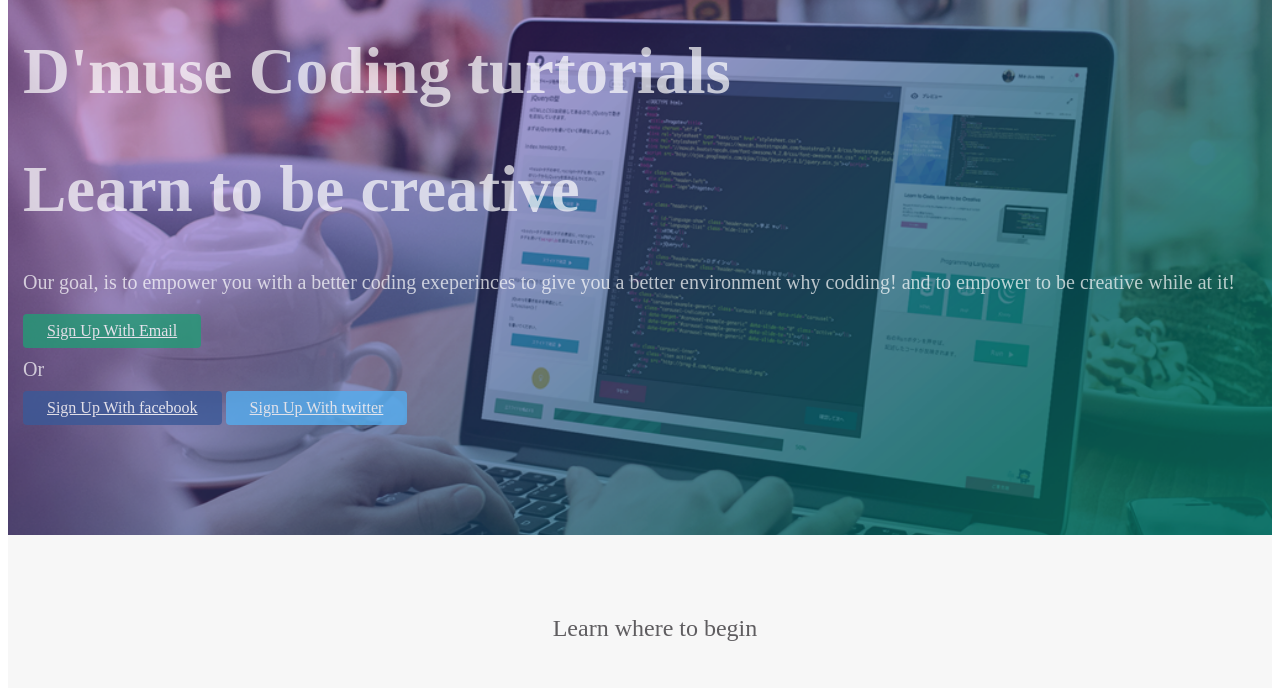
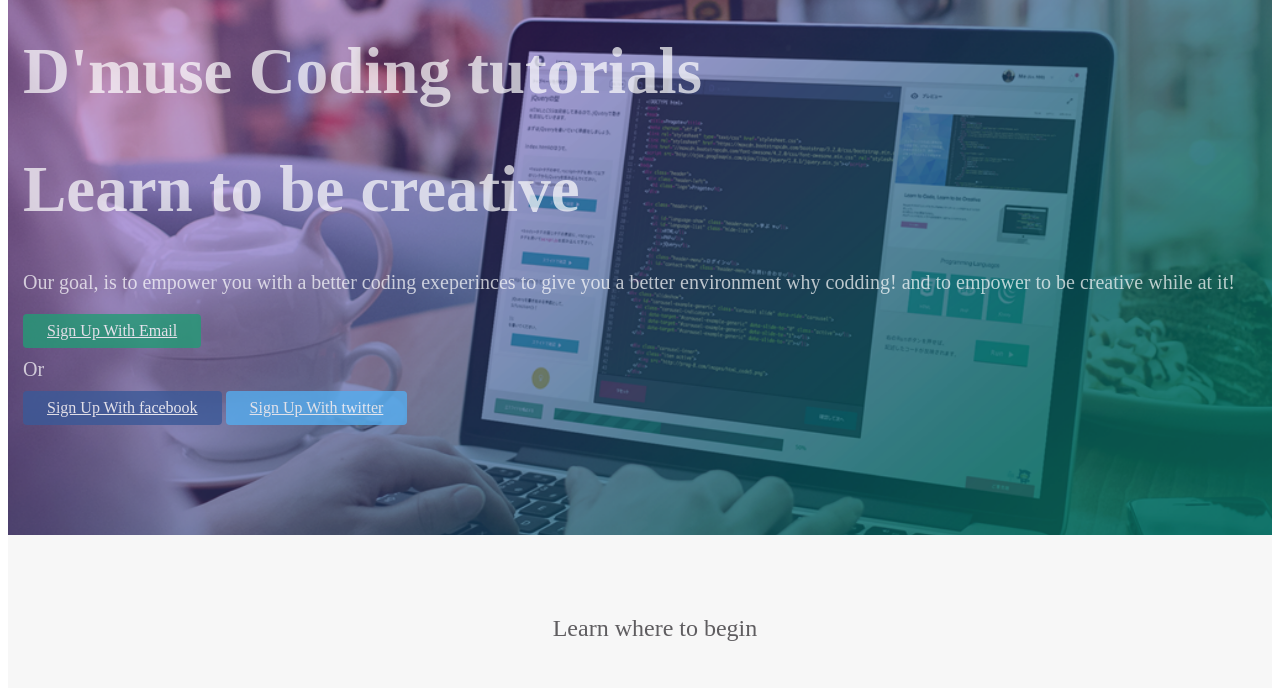
Before and after one commit to Dmuse-project/muse-1, a plain HTML site: page index.html in a window 1280 px wide. Shown: the part 68-756 px from the top of the page. Drawn offline with Linux system fonts and the light colour scheme.

Commit message:
Update index.html

```diff
--- a/index.html
+++ b/index.html
@@ -21,7 +21,7 @@
         </header>
         <div class="topwrapper">
             <div class="container">
-                <h1>D'muse Coding turtorials</h1>
+                <h1>D'muse Coding tutorials</h1>
                 <h1>Learn to be creative</h1>
                 <p>Our goal, is to empower you with a  better coding exeperinces to give you a better environment why codding! and to empower to be creative while at it!</p>
                 <div class="btnwrapper">
```
